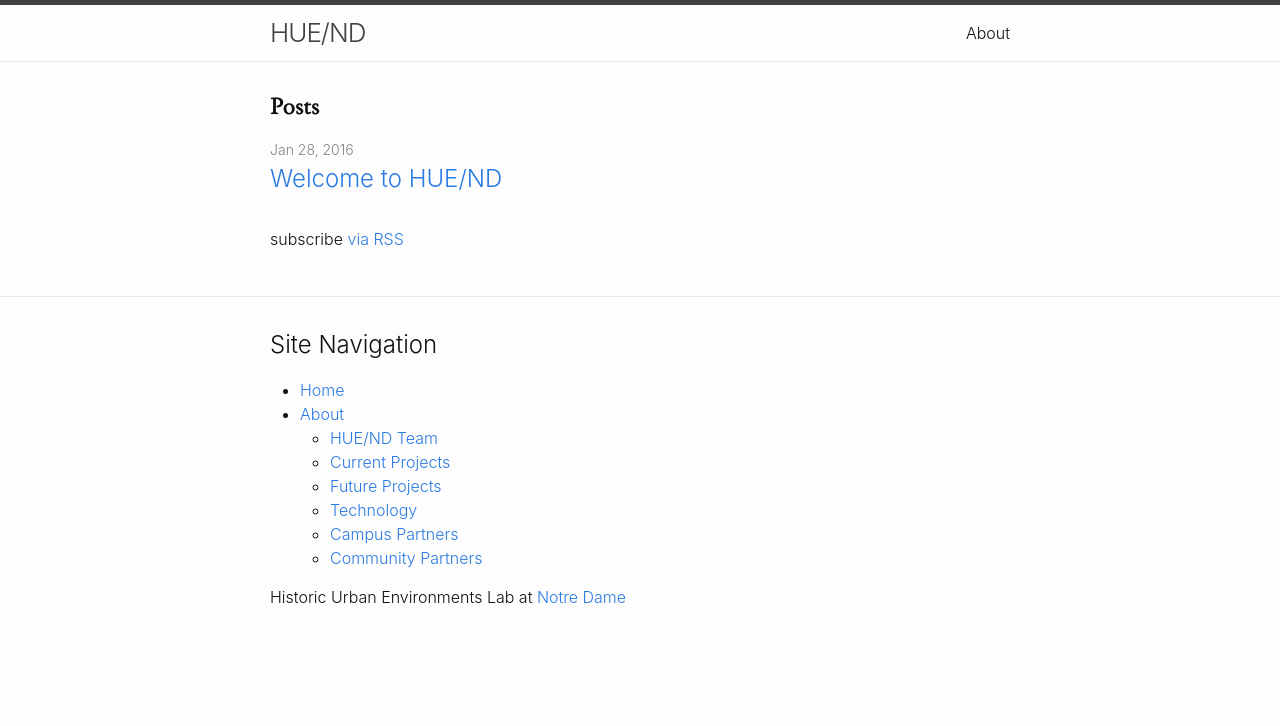
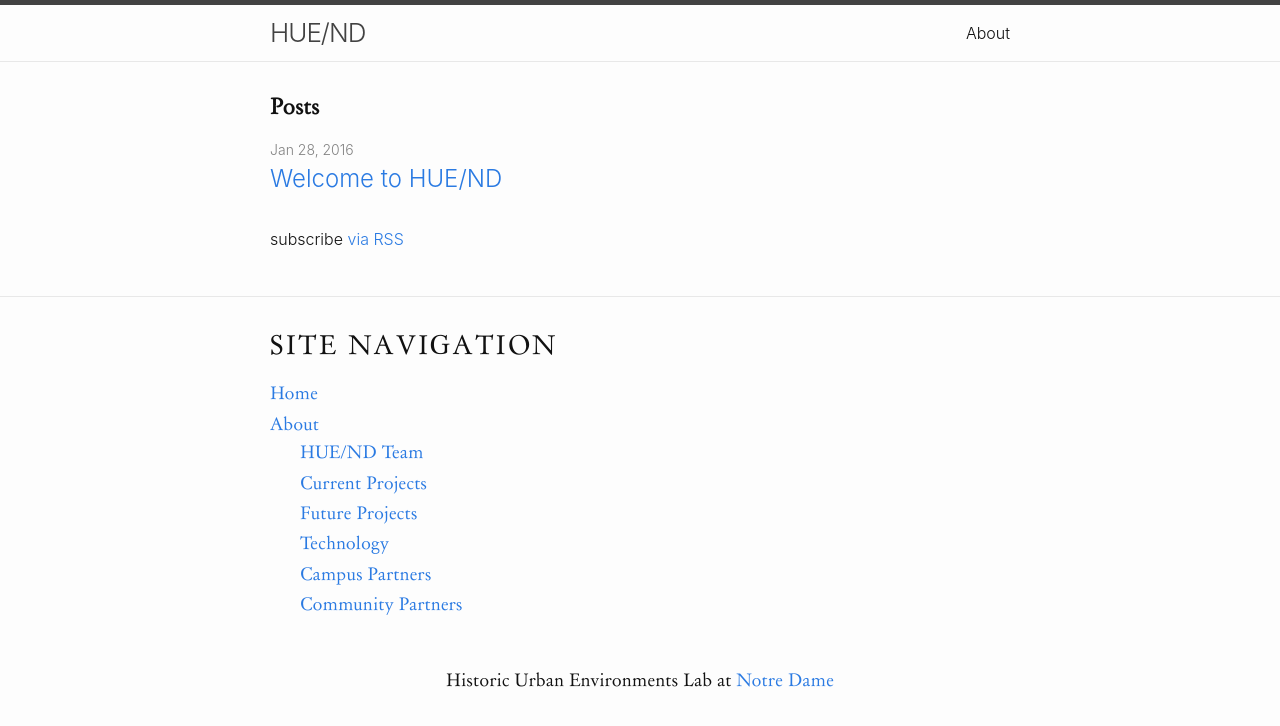
Before and after one commit to HUE-ND/HUE-ND.github.io, a Jekyll site: the page built from index.html, in a window 1280 px wide. Shown: the top 726 px of the page. Built offline with Jekyll 4.4.1, drawn with Linux system fonts in a browser that asks for light colours.

Commit message:
First pass at site navigation styling

```diff
--- a/_sass/_base.scss
+++ b/_sass/_base.scss
@@ -76,6 +76,17 @@ li {
     }
 }
 
+.site-navigation-menu {
+  margin-left: 0;
+}
+
+.site-navigation-menu-item {
+  list-style-type: none;
+
+  > .site-navigation-menu {
+    margin-left: $spacing-unit;
+  }
+}
 
 
 /**
@@ -85,10 +96,20 @@ h1 {
   font-family: $display-typeface;
 }
 
-h2, h3, h4, h5, h6 {
-    font-weight: $base-font-weight;
+h2,
+h3,
+h4,
+h5,
+h6 {
+  font-weight: $base-font-weight;
 }
 
+.site-navigation-heading {
+  font-family: $display-typeface;
+  font-size: 1.5em;
+  letter-spacing: .1em;
+  text-transform: uppercase;
+}
 
 
 /**
--- a/_sass/_layout.scss
+++ b/_sass/_layout.scss
@@ -102,66 +102,24 @@
     padding: $spacing-unit 0;
 }
 
-.footer-heading {
-    font-size: 18px;
-    margin-bottom: $spacing-unit / 2;
+.site-navigation-menu {
+  font-family: $display-typeface;
 }
 
-.contact-list,
-.social-media-list {
-    list-style: none;
-    margin-left: 0;
+.site-navigation-menu-item {
+  padding: .1em 0;
+
+  a {
+    display: block;
+    padding: .1em 0;
+  }
 }
 
-.footer-col-wrapper {
-    font-size: 15px;
-    color: $grey-color;
-    margin-left: -$spacing-unit / 2;
-    @extend %clearfix;
+.site-description {
+  font-family: $display-typeface;
+  padding: 2em 0;
+  text-align: center;
 }
-
-.footer-col {
-    float: left;
-    margin-bottom: $spacing-unit / 2;
-    padding-left: $spacing-unit / 2;
-}
-
-.footer-col-1 {
-    width: -webkit-calc(35% - (#{$spacing-unit} / 2));
-    width:         calc(35% - (#{$spacing-unit} / 2));
-}
-
-.footer-col-2 {
-    width: -webkit-calc(20% - (#{$spacing-unit} / 2));
-    width:         calc(20% - (#{$spacing-unit} / 2));
-}
-
-.footer-col-3 {
-    width: -webkit-calc(45% - (#{$spacing-unit} / 2));
-    width:         calc(45% - (#{$spacing-unit} / 2));
-}
-
-@include media-query($on-laptop) {
-    .footer-col-1,
-    .footer-col-2 {
-        width: -webkit-calc(50% - (#{$spacing-unit} / 2));
-        width:         calc(50% - (#{$spacing-unit} / 2));
-    }
-
-    .footer-col-3 {
-        width: -webkit-calc(100% - (#{$spacing-unit} / 2));
-        width:         calc(100% - (#{$spacing-unit} / 2));
-    }
-}
-
-@include media-query($on-palm) {
-    .footer-col {
-        float: none;
-        width: -webkit-calc(100% - (#{$spacing-unit} / 2));
-        width:         calc(100% - (#{$spacing-unit} / 2));
-    }
-}
-
 
 
 /**
```
